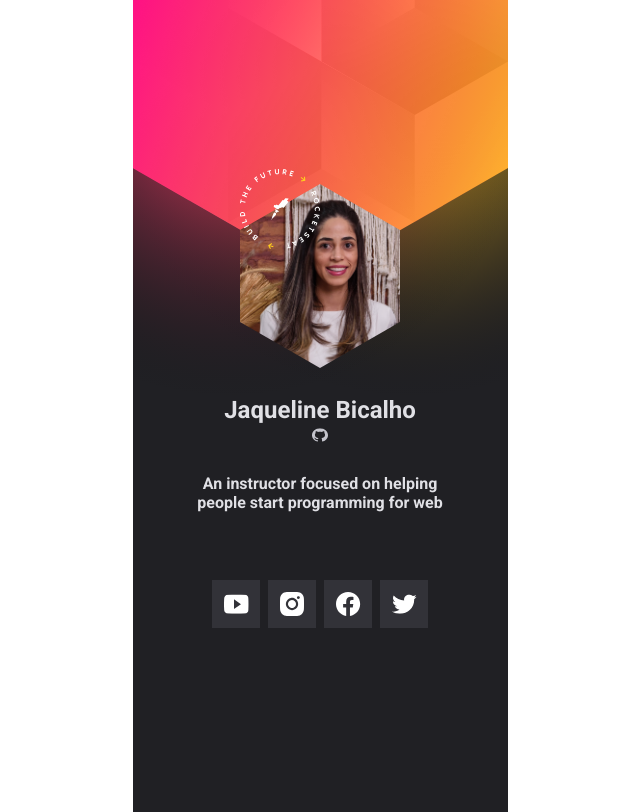
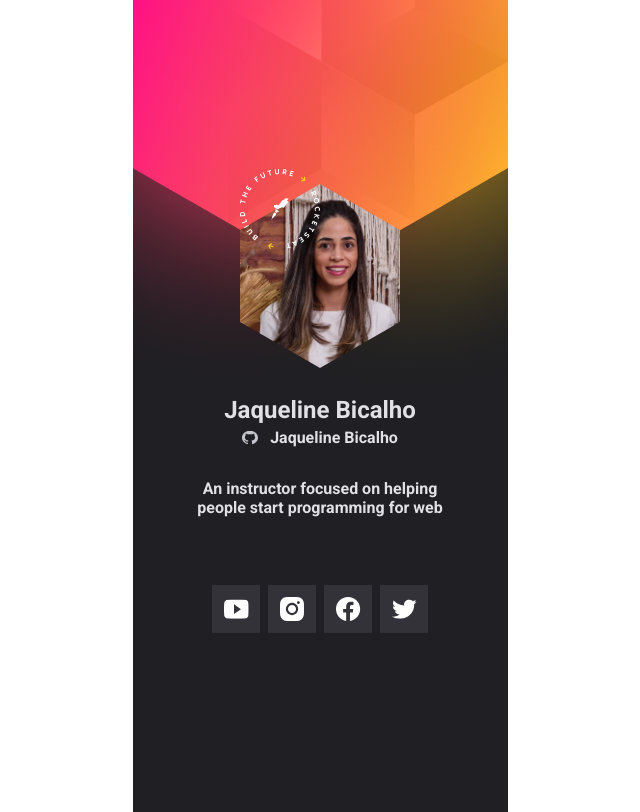
Before and after one commit to jaquelinebicalho/crachavirtualnlw, a plain HTML site: page index.html in a window 1280 px wide. Shown: the whole page, without its empty margins (320-960 px from the left). Drawn offline with Linux system fonts and the light colour scheme; no server answers.

Commit message:
Update index.html

```diff
--- a/index.html
+++ b/index.html
@@ -28,7 +28,7 @@
         <h1 id="userName">Jaqueline Bicalho</h1>
         <a href="https://github.com/jaquelinebicalho" target="_blank">
           <img src="images/github.svg" alt="ícone github" />
-
+        Jaqueline Bicalho
         </a>
         <p id="userBio">An instructor focused on helping people start programming for web</p>
         <ul id="socialLinks">
```
